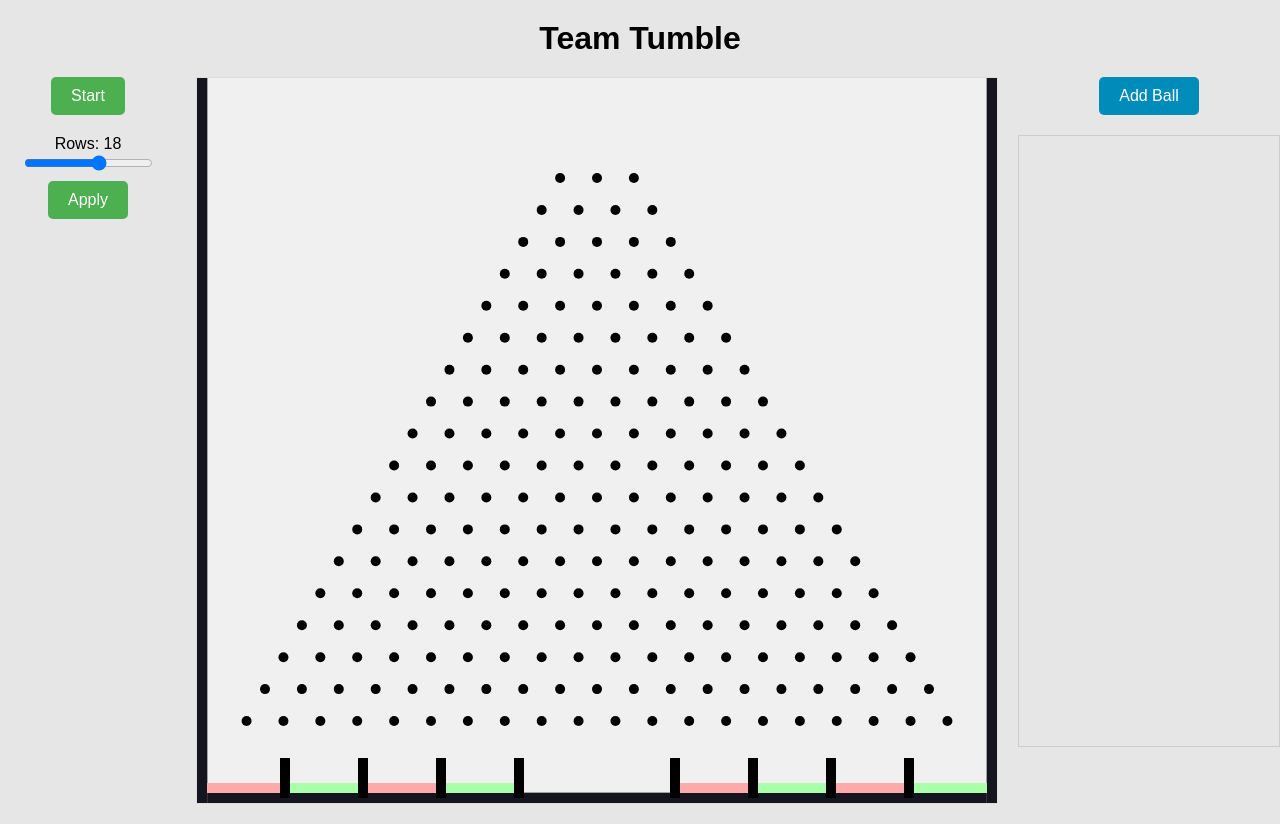
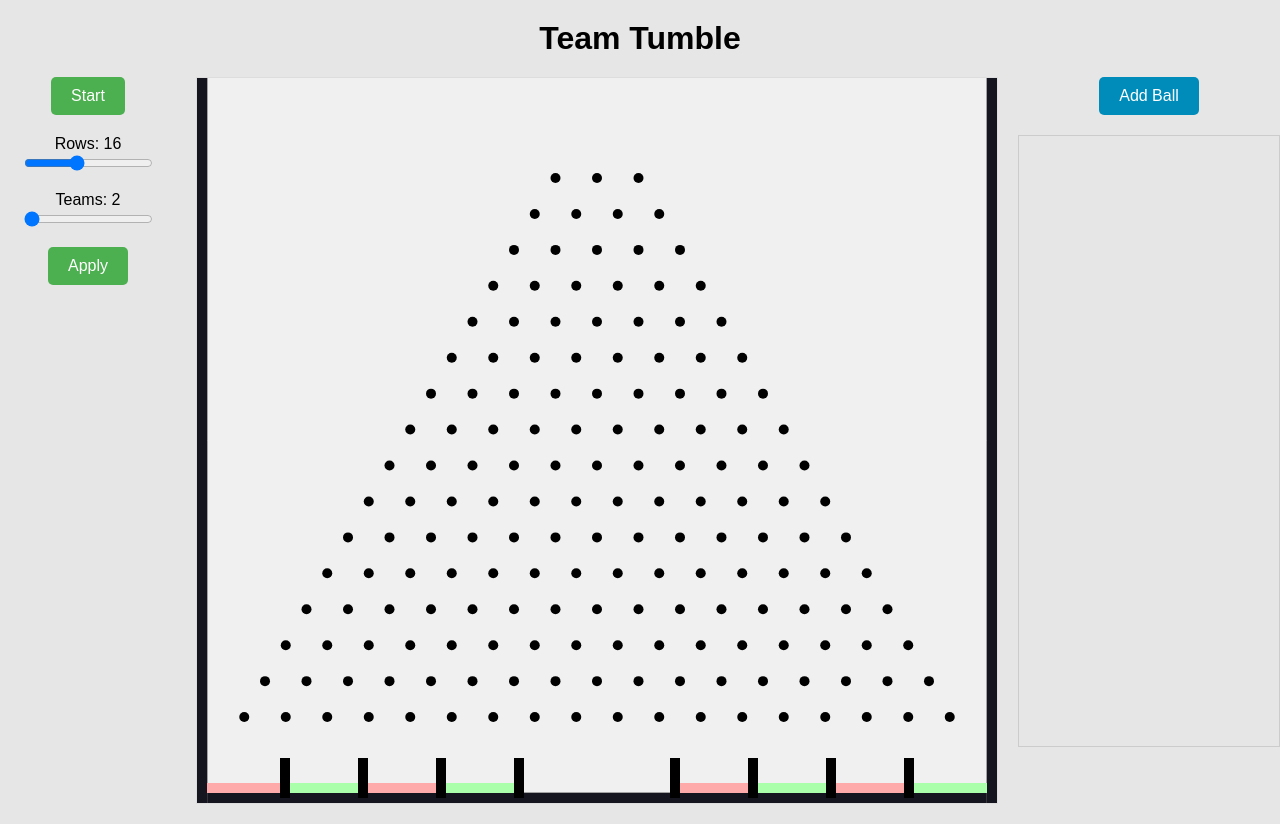
Before and after one commit to Lukasbygmal/TeamTumble, a Vue app in the folder team_tumble/: page / in a window 1280 px wide. Built offline with nearby package versions, Linux system fonts and the light colour scheme; the HTML template or start-up script is replaced by a standard one.

Commit message:
Added slider for number of teams

```diff
--- a/team_tumble/src/components/Board.vue
+++ b/team_tumble/src/components/Board.vue
@@ -90,8 +90,8 @@ const setupPlinko = () => {
       );
     }
   }
-  var num_slots = 0;
-  var num_slots_side = 0;
+  var num_slots = null;
+  var num_slots_side = null;
   var num_empty_slots = 2;
   const slots = [];
   if (props.teams > 4) {
@@ -108,7 +108,6 @@ const setupPlinko = () => {
 
   var slot_index = 0
   for (let i = 0; i < num_slots; i++) {
-
     if (i < num_slots_side) {
       slots.push(
         Bodies.rectangle(
--- a/team_tumble/src/components/Layout.vue
+++ b/team_tumble/src/components/Layout.vue
@@ -4,10 +4,14 @@
       <StandardButton label="Start" color="primary" @click="startGame" />
 
       <div>
-        <label for="rowSlider">Rows: {{ sliderValue }}</label>
-        <input id="rowSlider" type="range" min="12" max="22" v-model="sliderValue" />
-        <StandardButton label="Apply" color="primary" @click="applyRowChange" />
+        <label for="rowSlider">Rows: {{ rowSliderValue }}</label>
+        <input id="rowSlider" type="range" min="12" max="22" v-model="rowSliderValue" />
       </div>
+      <div>
+        <label for="teamSlider">Teams: {{ teamSliderValue }}</label>
+        <input id="teamSlider" type="range" min="2" max="8" v-model="teamSliderValue" />
+      </div>
+      <StandardButton label="Apply" color="primary" @click="applyChange" />
 
     </div>
 
@@ -31,16 +35,18 @@ import { ref } from 'vue';
 import StandardButton from '@/components/StandardButton.vue';
 import Board from '@/components/Board.vue';
 
-const sliderValue = ref(18);
-const rows = ref(18);
+const rowSliderValue = ref(16);
+const teamSliderValue = ref(2);
+const rows = ref(16);
 const teams = ref(2);
 const balls = ref<{ id: number; name: string }[]>([]);
 let ballId = 1;
 
 const plinkoBoard = ref<InstanceType<typeof Board> | null>(null);
 
-const applyRowChange = () => {
-  rows.value = sliderValue.value;
+const applyChange = () => {
+  rows.value = Number(rowSliderValue.value);
+  teams.value = Number(teamSliderValue.value);
   plinkoBoard.value?.setupPlinko();
 };
 
@@ -51,7 +57,7 @@ const startGame = () => {
 const addBall = () => {
   balls.value.push({
     id: ballId++,
-    name: `Ball ${balls.value.length + 1}`
+    name: `${balls.value.length + 1}`
   });
 };
 
```
